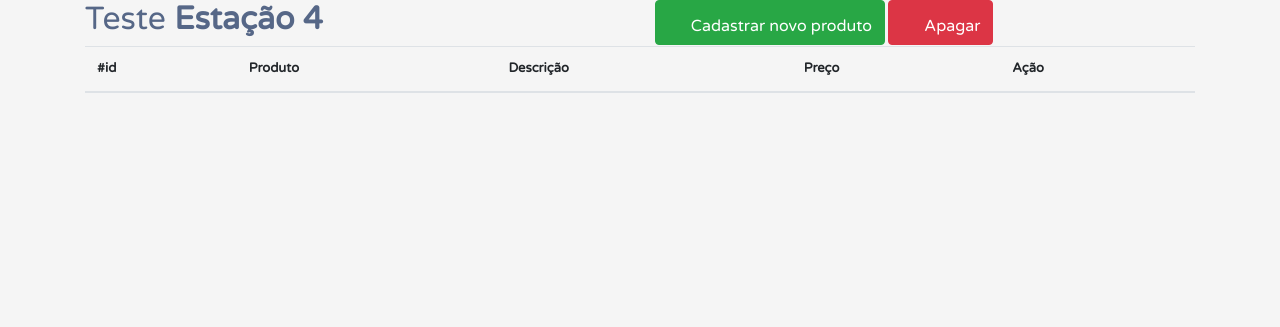
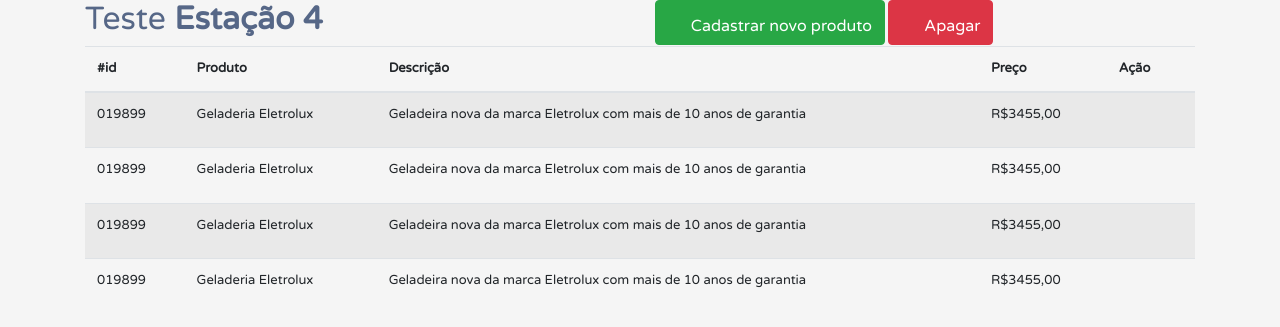
Before and after one commit to marcoscuomo/teste_estacao4, a PHP site: page / in a window 1280 px wide. Shown: the top 327 px of the page. Run offline with PHP 8.4, Linux system fonts and the light colour scheme; lists and menus that the app fills with data are empty; some libraries are stand-ins or nearby versions.

Commit message:
Cria o corpo da tabela

```diff
--- a/index.php
+++ b/index.php
@@ -45,6 +45,48 @@
                     <th>Ação</th>
                 </tr>
                 </thead>
+                <tbody>
+                    <tr>
+                        <td>019899</td>
+                        <td>Geladeria Eletrolux</td>
+                        <td>Geladeira nova da marca Eletrolux com mais de 10 anos de garantia</td>
+                        <td>R$3455,00</td>
+                        <td>
+                            <a href="#editEmployeeModal" class="edit" data-toggle="modal"><i class="material-icons" data-toggle="tooltip" title="Edit">&#xE254;</i></a>
+                            <a href="#deleteEmployeeModal" class="delete" data-toggle="modal"><i class="material-icons" data-toggle="tooltip" title="Delete">&#xE872;</i></a>
+                        </td>
+                    </tr>
+                    <tr>
+                        <td>019899</td>
+                        <td>Geladeria Eletrolux</td>
+                        <td>Geladeira nova da marca Eletrolux com mais de 10 anos de garantia</td>
+                        <td>R$3455,00</td>
+                        <td>
+                            <a href="#editEmployeeModal" class="edit" data-toggle="modal"><i class="material-icons" data-toggle="tooltip" title="Edit">&#xE254;</i></a>
+                            <a href="#deleteEmployeeModal" class="delete" data-toggle="modal"><i class="material-icons" data-toggle="tooltip" title="Delete">&#xE872;</i></a>
+                        </td>
+                    </tr>
+                    <tr>
+                        <td>019899</td>
+                        <td>Geladeria Eletrolux</td>
+                        <td>Geladeira nova da marca Eletrolux com mais de 10 anos de garantia</td>
+                        <td>R$3455,00</td>
+                        <td>
+                            <a href="#editEmployeeModal" class="edit" data-toggle="modal"><i class="material-icons" data-toggle="tooltip" title="Edit">&#xE254;</i></a>
+                            <a href="#deleteEmployeeModal" class="delete" data-toggle="modal"><i class="material-icons" data-toggle="tooltip" title="Delete">&#xE872;</i></a>
+                        </td>
+                    </tr>
+                    <tr>
+                        <td>019899</td>
+                        <td>Geladeria Eletrolux</td>
+                        <td>Geladeira nova da marca Eletrolux com mais de 10 anos de garantia</td>
+                        <td>R$3455,00</td>
+                        <td>
+                            <a href="#editEmployeeModal" class="edit" data-toggle="modal"><i class="material-icons" data-toggle="tooltip" title="Edit">&#xE254;</i></a>
+                            <a href="#deleteEmployeeModal" class="delete" data-toggle="modal"><i class="material-icons" data-toggle="tooltip" title="Delete">&#xE872;</i></a>
+                        </td>
+                    </tr>
+                </tbody>
             </table>
 
         </div><!--/table-wrapper-->
```
